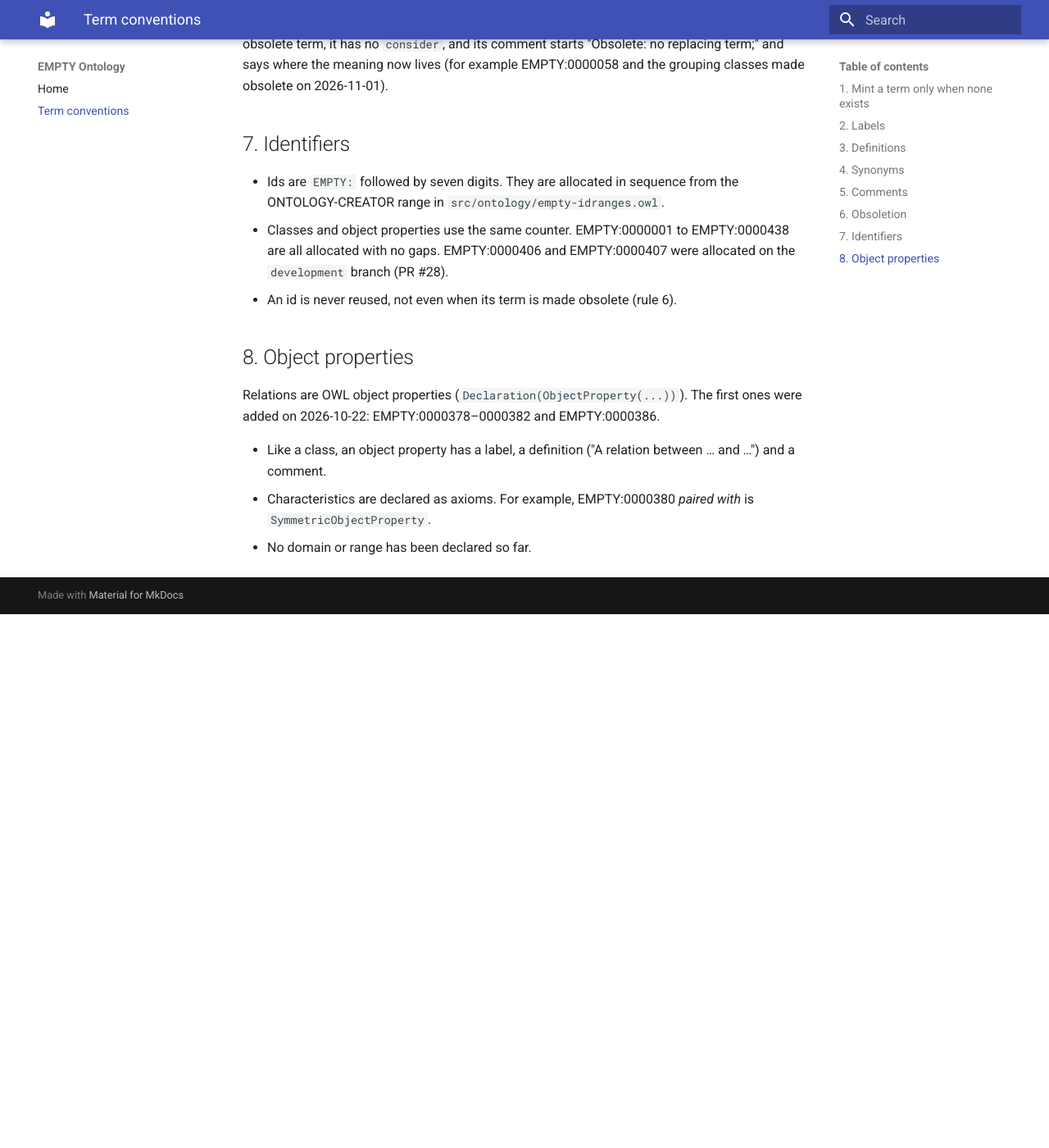
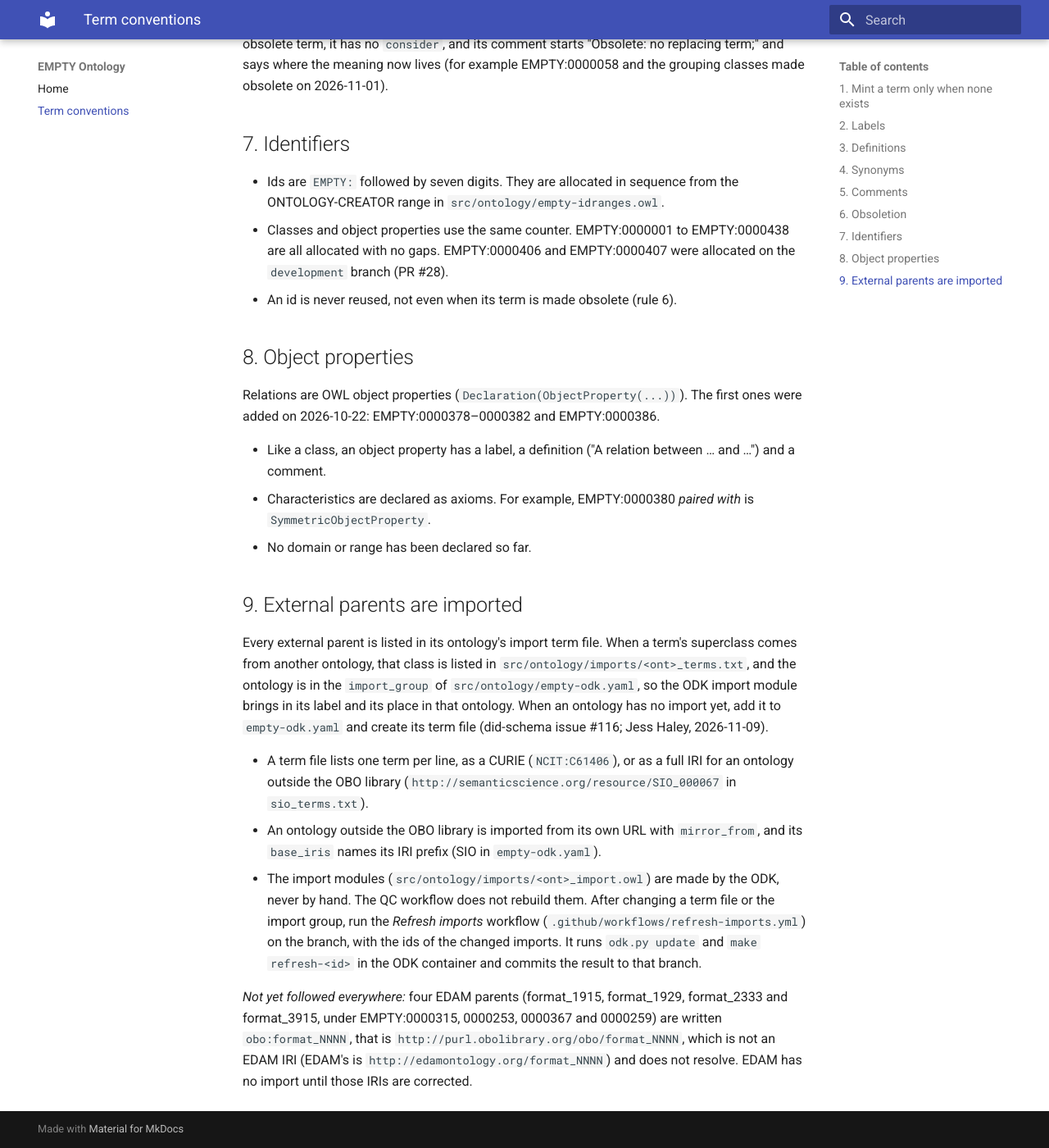
Before and after one commit to Waltham-Data-Science/empty-ontology, an MkDocs documentation site: the page built from docs/conventions.md, in a window 1280 px wide and 1400 px high, scrolled down 3329 px. Shown: the whole window at 82% size. Built offline with MkDocs 1.6.1 and Material for MkDocs 9.7.7, drawn with Linux system fonts in a browser that asks for light colours; before the commit the page ends 4078 px from its top, so only the background shows below that.

Commit message:
List every external parent in its ontology's import term file
Builds Jess Haley's decision of 2026-11-09 on did-schema #116 (answer A):
every external parent of an EMPTY term is imported.

- 16 parents added to imports/<ont>_terms.txt: ncbitaxon (1), ncit (4),
  pato (1), and new term files for chebi, cob, iao, mco, sio, stato.
- New imports in empty-odk.yaml: iao, cob, stato, mco, chebi (is_large,
  mirrored from chebi_lite), sio (mirror_from its own URL, base IRI
  http://semanticscience.org/resource/SIO_).
- .github/workflows/refresh-imports.yml: workflow_dispatch job in
  obolibrary/odkfull:v1.6 that runs odk.py update and make refresh-<id>
  and commits the regenerated files to the dispatched branch.
- docs/conventions.md rule 9 states the rule; the four EDAM parents are
  written obo:format_NNNN, not an EDAM IRI, and are not imported yet.

Co-Authored-By: Claude Opus 5.5 <noreply@anthropic.com>
Claude-Session: https://claude.ai/code/session_01FxKLA8Tbf9cpvDe7fuVeKf

```diff
--- a/docs/conventions.md
+++ b/docs/conventions.md
@@ -140,3 +140,29 @@ added on 2026-10-22: EMPTY:0000378–0000382 and EMPTY:0000386.
 - Characteristics are declared as axioms. For example, EMPTY:0000380 *paired with* is
   `SymmetricObjectProperty`.
 - No domain or range has been declared so far.
+
+## 9. External parents are imported
+
+Every external parent is listed in its ontology's import term file. When a term's superclass
+comes from another ontology, that class is listed in `src/ontology/imports/<ont>_terms.txt`,
+and the ontology is in the `import_group` of `src/ontology/empty-odk.yaml`, so the ODK import
+module brings in its label and its place in that ontology. When an ontology has no import yet,
+add it to `empty-odk.yaml` and create its term file (did-schema issue #116; Jess Haley,
+2026-11-09).
+
+- A term file lists one term per line, as a CURIE (`NCIT:C61406`), or as a full IRI for an
+  ontology outside the OBO library (`http://semanticscience.org/resource/SIO_000067` in
+  `sio_terms.txt`).
+- An ontology outside the OBO library is imported from its own URL with `mirror_from`, and its
+  `base_iris` names its IRI prefix (SIO in `empty-odk.yaml`).
+- The import modules (`src/ontology/imports/<ont>_import.owl`) are made by the ODK, never by
+  hand. The QC workflow does not rebuild them. After changing a term file or the import group,
+  run the *Refresh imports* workflow (`.github/workflows/refresh-imports.yml`) on the branch,
+  with the ids of the changed imports. It runs `odk.py update` and `make refresh-<id>` in the
+  ODK container and commits the result to that branch.
+
+*Not yet followed everywhere:* four EDAM parents (format_1915, format_1929, format_2333 and
+format_3915, under EMPTY:0000315, 0000253, 0000367 and 0000259) are written
+`obo:format_NNNN`, that is `http://purl.obolibrary.org/obo/format_NNNN`, which is not an EDAM
+IRI (EDAM's is `http://edamontology.org/format_NNNN`) and does not resolve. EDAM has no import
+until those IRIs are corrected.
```
Also changed, not shown: src/ontology/empty-odk.yaml (+11 -0 lines), 10 other files.
